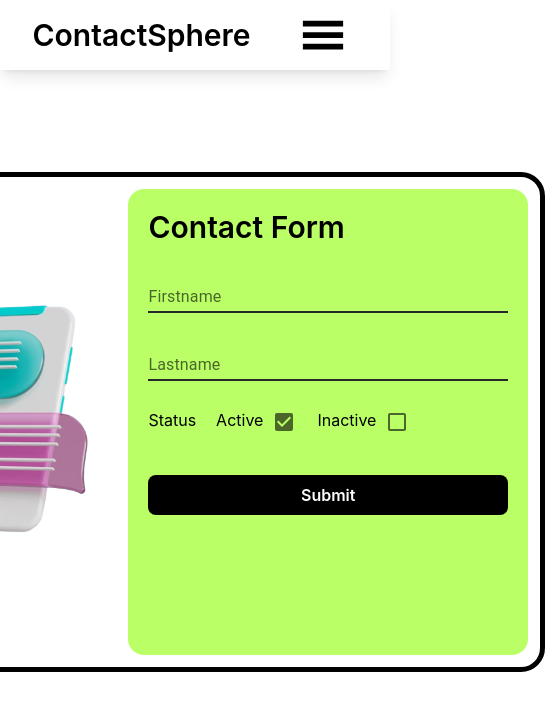
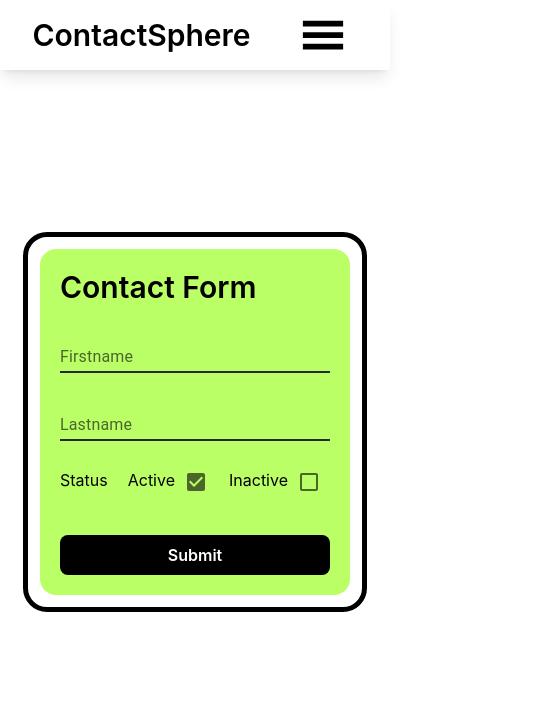
Before and after one commit to itsfarhankhan28/ContactApp, a React (Create React App) app in the folder client/: page / in a window 390 px wide. Shown: the top 710 px of the page, 545 px wide, since content can reach past the window. Built offline with nearby package versions, Linux system fonts and the light colour scheme.

Commit message:
style(Homepage): changed style of the form

```diff
--- a/client/src/pages/Homepage.tsx
+++ b/client/src/pages/Homepage.tsx
@@ -100,11 +100,11 @@ const Homepage = () => {
     <div className='flex justify-center items-center w-[100vw] h-screen'>
         <div className='h-[100vh] flex justify-center items-center '>
 
-          <div className='border-[5px] border-black flex justify-between w-[700px] h-[500px] rounded-3xl p-3'>
-            <div className='w-[40%] flex justify-center items-center'>
+          <div className='border-[5px] border-black flex justify-between lg:w-[700px] lg:h-[500px] rounded-3xl p-3'>
+            <div className='w-[40%] lg:flex justify-center items-center lg:visible xxsm:hidden'>
               <img src={contactappimg} alt="" />
             </div>
-            <div className='px-5 py-5 rounded-2xl flex flex-col gap-5 w-[60%] bg-[#BAFF66]'>
+            <div className='px-5 py-5 rounded-2xl flex flex-col gap-5 lg:w-[60%] bg-[#BAFF66]'>
             <div>
               <h1 className='text-3xl font-semibold'>Contact Form</h1>
             </div>
```
